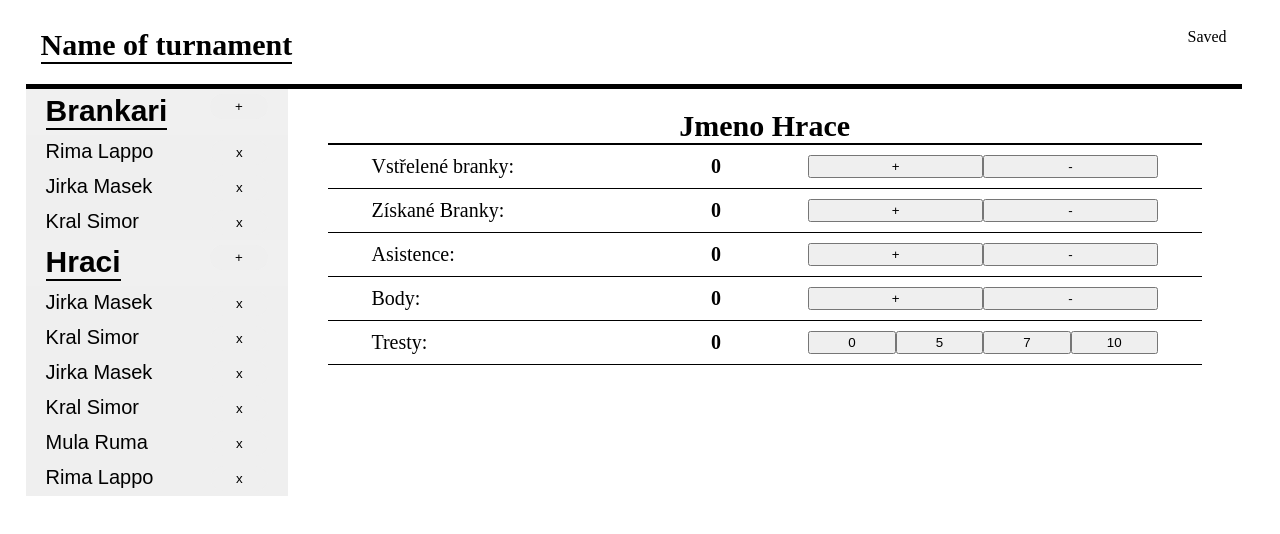
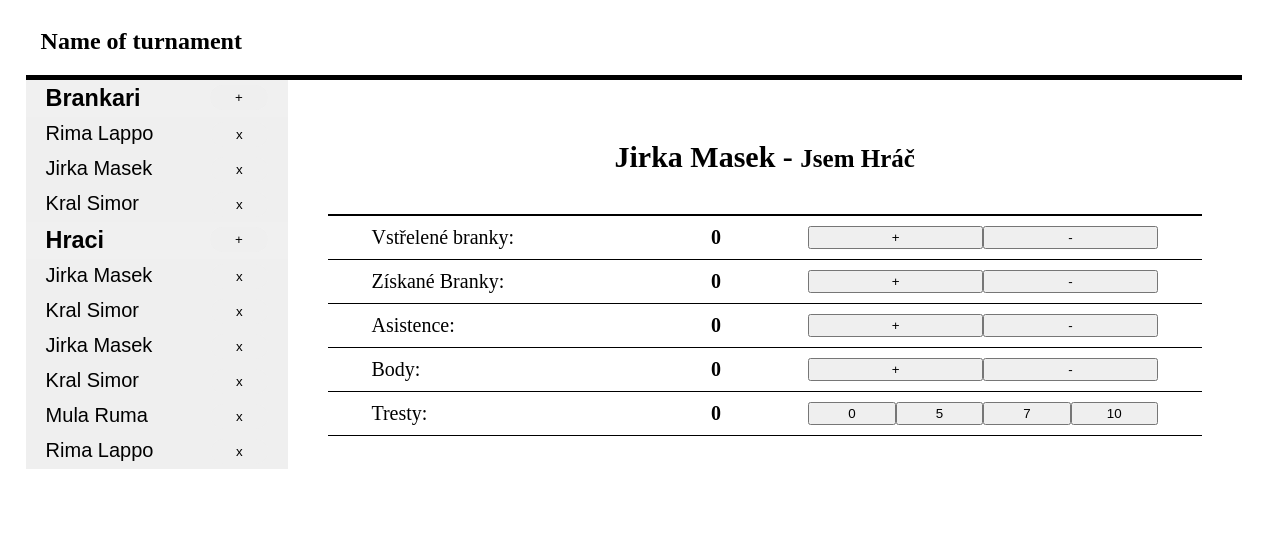
Before and after one commit to MiloslavStekrt/football-utkani, a React (Create React App) app: page / in a window 1280 px wide. Shown: the top 534 px of the page. Built offline with nearby package versions, Linux system fonts and the light colour scheme.

Commit message:
Dokončování stylování

```diff
--- a/src/App.js
+++ b/src/App.js
@@ -1,4 +1,4 @@
-import React, {useState} from 'react';
+import React, {useState,useEffect} from 'react';
 import './css/App.css';
 import PlayerList from './PlayerList';
 import Player_stats from './Player_stats';
@@ -15,14 +15,13 @@ const App = () => {
         {name:"Jirka Masek",foot:true, number:9,  id:Math.random()*1000, vstrele_branky: 0, ziskane_branky: 0, assistence: 0,bodu: 0, trestu: 0},
         {name:"Kral Simor",foot:true, number:24,  id:Math.random()*1000, vstrele_branky: 0, ziskane_branky: 0, assistence: 0,bodu: 0, trestu: 0}
     ]);
-    const [status, setStatus] = useState(
-        {name:"Jmeno Hrace",foot:true, number:0, id:Math.random()*1000, vstrele_branky: 0, ziskane_branky: 0, assistence: 0,bodu: 0, trestu: 0 }
-    );
+    const [status, setStatus] = useState(players[0]);
+
     return (
         <main>
             <section className="topbar">
                 <h1>Name of turnament</h1>
-                <p>Saved</p>
+                <p></p>
             </section>
             <section className="main">
                 <div className="players">
--- a/src/Player_stats.js
+++ b/src/Player_stats.js
@@ -182,7 +182,8 @@ const Player_stats = ({status, setStatus, setPlayers, players}) => {
     }
     return (
         <div className="mainStats">
-            <h1>{status.name}</h1>
+
+            <h1>{status.name} - {status.foot? <small>Jsem Brankař</small>: <small>Jsem Hráč</small>}</h1>
             <section>
                 <article>
                     <p>Vstřelené branky:</p>
--- a/src/css/Player_stats.css
+++ b/src/css/Player_stats.css
@@ -5,10 +5,11 @@
     flex: 1;
     font-size: 20px;
 }
-h1 {
+.mainStats h1 {
     text-align: center;
     font-size: 30px;
     border-bottom: 2px solid black;
+    padding: 40px 0;
 }
 .mainStats section {
     display: flex;
```
Also changed, not shown: src/Player.js (line endings or trailing spaces).
